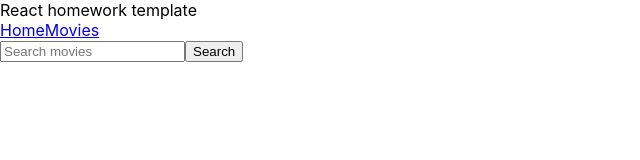
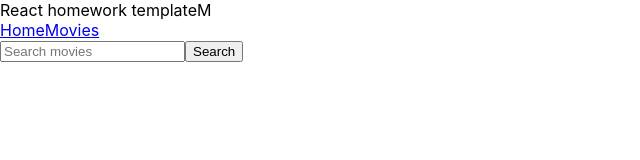
Before and after one commit to NikitaSimakov/goit-react-hw-05-movies, a React (Create React App) app: page /goit-react-hw-05-movies/movies in a window 1280 px wide. Shown: the top 160 px of the page, without its empty margins (0-640 px from the left). Built offline with nearby package versions, Linux system fonts and the light colour scheme.

Commit message:
Mistakes

```diff
--- a/src/components/App.jsx
+++ b/src/components/App.jsx
@@ -9,13 +9,13 @@ import MovieId from "./MovieId/MovieId";
 export const App = () => {
   return (
     <div>
-      React homework template
+      React homework templateM
       <Routes>
-    <Route path="/" element={<Layout />}>
-      <Route index element={<Home/>} />
-      <Route path="/movies" element={<Movies />} />
-      <Route path="/movies/:movieId" element={<MovieId />} />
-      <Route path="*" element={<h1>Page not found. Error 404</h1>}/>
+      <Route path="/" element={<Layout />}>
+        <Route index element={<Home/>} />
+        <Route path="/movies" element={<Movies />} />
+        <Route path="/movies/:movieId" element={<MovieId />} />
+        <Route path="*" element={<h1>Page not found. Error 404</h1>}/>
     </Route>
       </Routes>
       {/* <Routes>
--- a/src/components/MovieId/MovieId.js
+++ b/src/components/MovieId/MovieId.js
@@ -14,7 +14,7 @@ const MovieId = () => {
       },[params]);
       return (
         <div>
-            <img alt={movie.original_title} src={movie && `https://image.tmdb.org/t/p/w300${movie.poster_path}`} />
+            <img alt={movie.original_title} src={movie.poster_path && `https://image.tmdb.org/t/p/w300${movie.poster_path}`} />
             <h1>{movie.original_title}</h1>
             <p>User score: {Math.trunc((movie.vote_average)*10)}%</p>
             <h2>Overview</h2>
```
